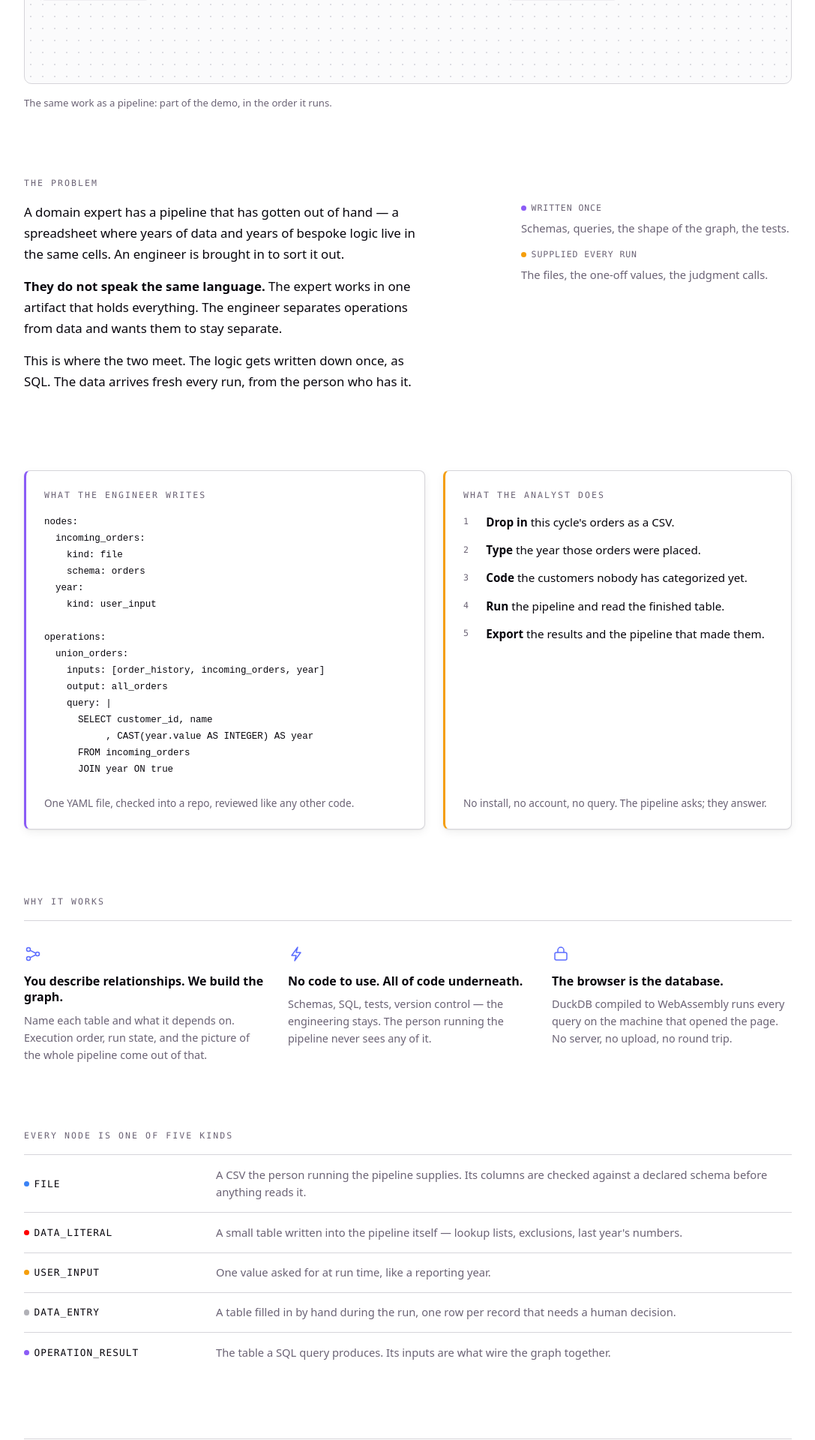
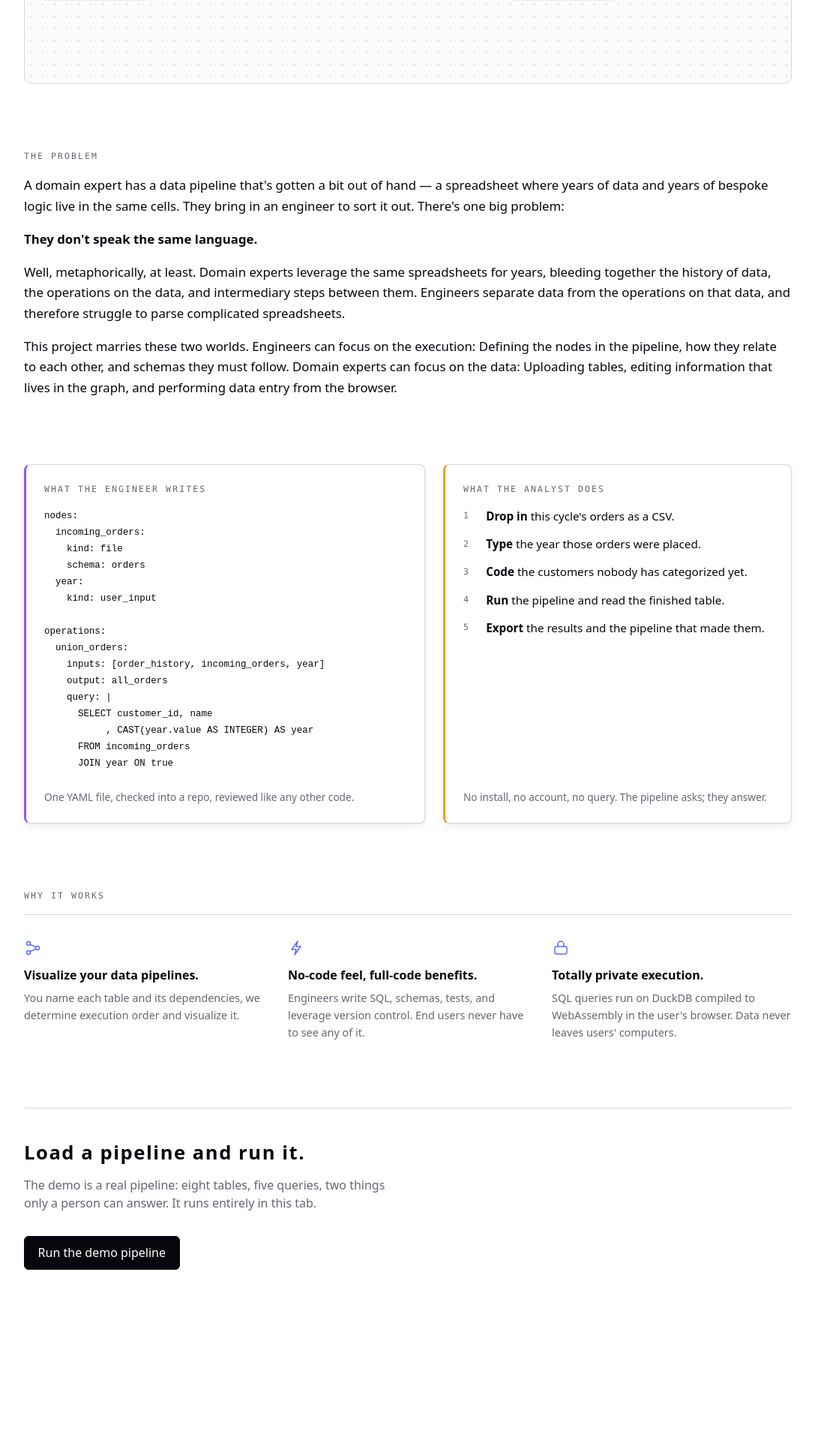
Before and after one commit to zachlipp/local-analytics-pipeline, a React (Vite) app: page / in a window 1280 px wide. Shown: the part 680-2600 px from the top of the page at 75% size, without its empty margins (96-1183 px from the left). After the commit the page ends 2453 px from the top, so only its background shows below. Built offline with nearby package versions, Linux system fonts and the light colour scheme.

Commit message:
return my language, remove cruft

```diff
--- a/src/ui/Landing.css
+++ b/src/ui/Landing.css
@@ -241,15 +241,7 @@
 
 /* Story */
 
-.story-grid {
-  display: grid;
-  grid-template-columns: 1.6fr 1fr;
-  gap: 3rem;
-  align-items: start;
-}
-
 .story-lead p {
-  max-width: 34rem;
   margin: 0 0 1rem;
   font-size: 1.05rem;
   line-height: 1.65;
--- a/src/ui/Landing.tsx
+++ b/src/ui/Landing.tsx
@@ -5,18 +5,18 @@ import { useState } from "react";
 const ADVANTAGES = [
   {
     icon: <GraphIcon />,
-    title: "You describe relationships. We build the graph.",
-    body: "Name each table and what it depends on. Execution order, run state, and the picture of the whole pipeline come out of that.",
+    title: "Visualize your data pipelines.",
+    body: "You name each table and its dependencies, we determine execution order and visualize it.",
   },
   {
     icon: <BoltIcon />,
-    title: "No code to use. All of code underneath.",
-    body: "Schemas, SQL, tests, version control — the engineering stays. The person running the pipeline never sees any of it.",
+    title: "No-code feel, full-code benefits.",
+    body: "Engineers write SQL, schemas, tests, and leverage version control. End users never have to see any of it.",
   },
   {
     icon: <LockIcon />,
-    title: "The browser is the database.",
-    body: "DuckDB compiled to WebAssembly runs every query on the machine that opened the page. No server, no upload, no round trip.",
+    title: "Totally private execution.",
+    body: "SQL queries run on DuckDB compiled to WebAssembly in the user's browser. Data never leaves users' computers.",
   },
 ];
 
@@ -98,42 +98,19 @@ const PERFORMANCE = [
   { verb: "Export", rest: "the results and the pipeline that made them." },
 ];
 
-const INSIDE = [
-  {
-    kind: "file",
-    body: "A CSV the person running the pipeline supplies. Its columns are checked against a declared schema before anything reads it.",
-  },
-  {
-    kind: "data_literal",
-    body: "A small table written into the pipeline itself — lookup lists, exclusions, last year's numbers.",
-  },
-  {
-    kind: "user_input",
-    body: "One value asked for at run time, like a reporting year.",
-  },
-  {
-    kind: "data_entry",
-    body: "A table filled in by hand during the run, one row per record that needs a human decision.",
-  },
-  {
-    kind: "operation_result",
-    body: "The table a SQL query produces. Its inputs are what wire the graph together.",
-  },
-];
-
 export function Landing({ onDemo }: { onDemo: (source: string) => void }) {
   return (
     <div className="landing">
       <header className="hero">
         <p className="eyebrow">
-          SQL pipelines, run by the people who own the data
+          No sheets - whether that's sheet music or spreadsheets.
         </p>
         <h1 className="hero-title">By Ear Analytics</h1>
-        <p className="hero-lead">Perform without the spreadsheets.</p>
+        <p className="hero-lead">Private performance without spreadsheets.</p>
         <div className="hero-actions">
           <DemoButton onDemo={onDemo} />
           <a className="hero-link" href="#story">
-            See how it fits together
+            See how it works
           </a>
         </div>
       </header>
@@ -142,37 +119,30 @@ export function Landing({ onDemo }: { onDemo: (source: string) => void }) {
 
       <section className="story" id="story">
         <p className="eyebrow">The problem</p>
-        <div className="story-grid">
         <div className="story-lead">
           <p>
-              A domain expert has a pipeline that has gotten out of hand — a
-              spreadsheet where years of data and years of bespoke logic live in
-              the same cells. An engineer is brought in to sort it out.
+            A domain expert has a data pipeline that's gotten a bit out of hand
+            — a spreadsheet where years of data and years of bespoke logic live
+            in the same cells. They bring in an engineer to sort it out. There's
+            one big problem:
           </p>
           <p>
-              <strong>They do not speak the same language.</strong> The expert
-              works in one artifact that holds everything. The engineer
-              separates operations from data and wants them to stay separate.
+            <strong>They don't speak the same language.</strong>
           </p>
           <p>
-              This is where the two meet. The logic gets written down once, as
-              SQL. The data arrives fresh every run, from the person who has it.
+            Well, metaphorically, at least. Domain experts leverage the same
+            spreadsheets for years, bleeding together the history of data, the
+            operations on the data, and intermediary steps between them.
+            Engineers separate data from the operations on that data, and
+            therefore struggle to parse complicated spreadsheets.
           </p>
-          </div>
-          <ul className="story-split">
-            <li>
-              <span className="tag" data-kind="operation_result">
-                Written once
-              </span>
-              <p>Schemas, queries, the shape of the graph, the tests.</p>
-            </li>
-            <li>
-              <span className="tag" data-kind="user_input">
-                Supplied every run
-              </span>
-              <p>The files, the one-off values, the judgment calls.</p>
-            </li>
-          </ul>
+          <p>
+            This project marries these two worlds. Engineers can focus on the
+            execution: Defining the nodes in the pipeline, how they relate to
+            each other, and schemas they must follow. Domain experts can focus
+            on the data: Uploading tables, editing information that lives in the
+            graph, and performing data entry from the browser.
+          </p>
         </div>
       </section>
 
@@ -216,18 +186,6 @@ export function Landing({ onDemo }: { onDemo: (source: string) => void }) {
             </li>
           ))}
         </ul>
-      </section>
-
-      <section className="inside">
-        <p className="eyebrow">Every node is one of five kinds</p>
-        <dl className="kinds">
-          {INSIDE.map((entry) => (
-            <div className="kind" key={entry.kind}>
-              <dt data-kind={entry.kind}>{entry.kind}</dt>
-              <dd>{entry.body}</dd>
-            </div>
-          ))}
-        </dl>
       </section>
 
       <section className="closer">
@@ -345,11 +303,6 @@ function PipelineCanvas() {
           </div>
         )}
       </div>
-      <figcaption>
-        {BEFORE_URL
-          ? "The same work as a pipeline: part of the demo, in the order it runs."
-          : "Part of the demo pipeline, in the order it runs."}
-      </figcaption>
     </figure>
   );
 }
```
Lines whose indentation alone changed are shown as unchanged.
